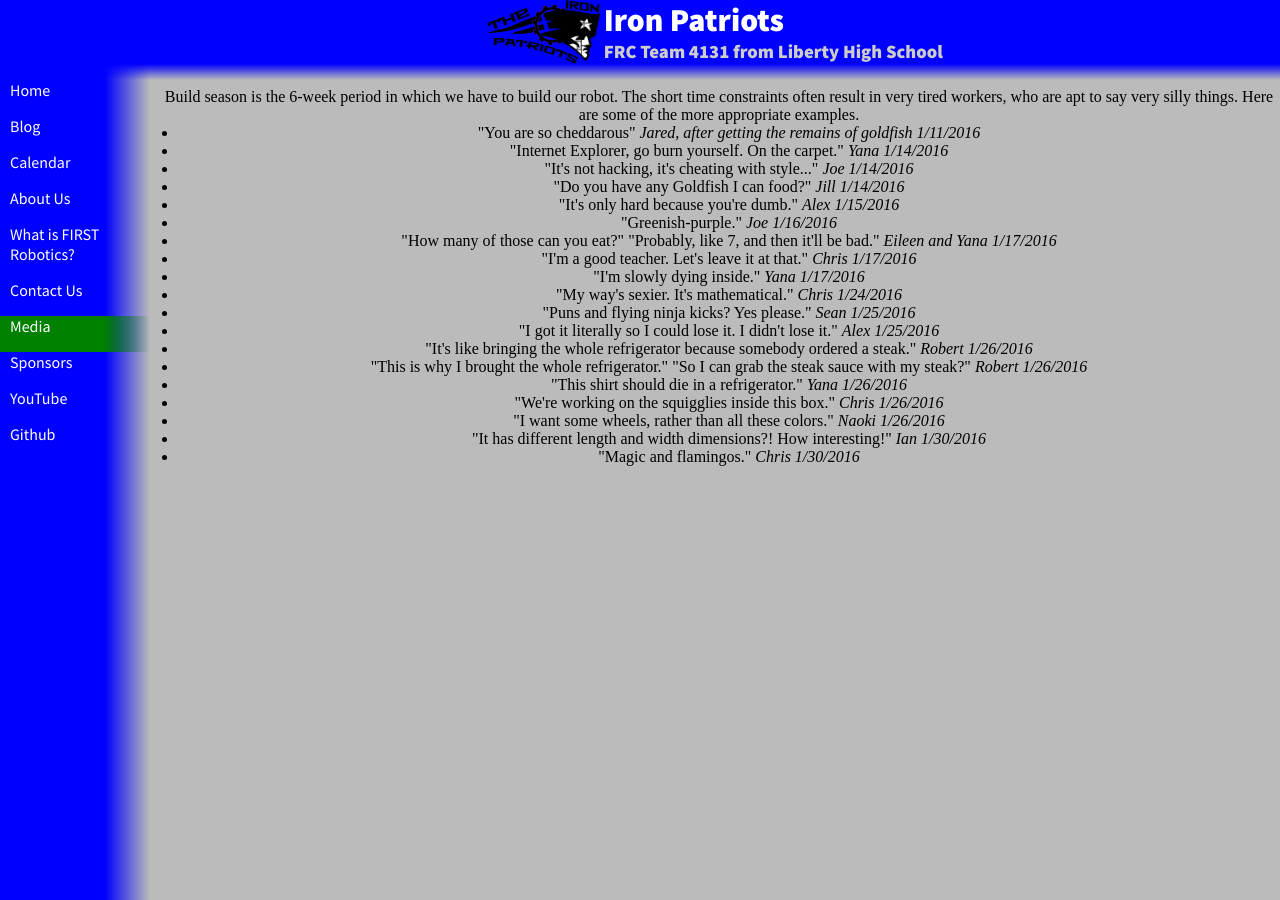
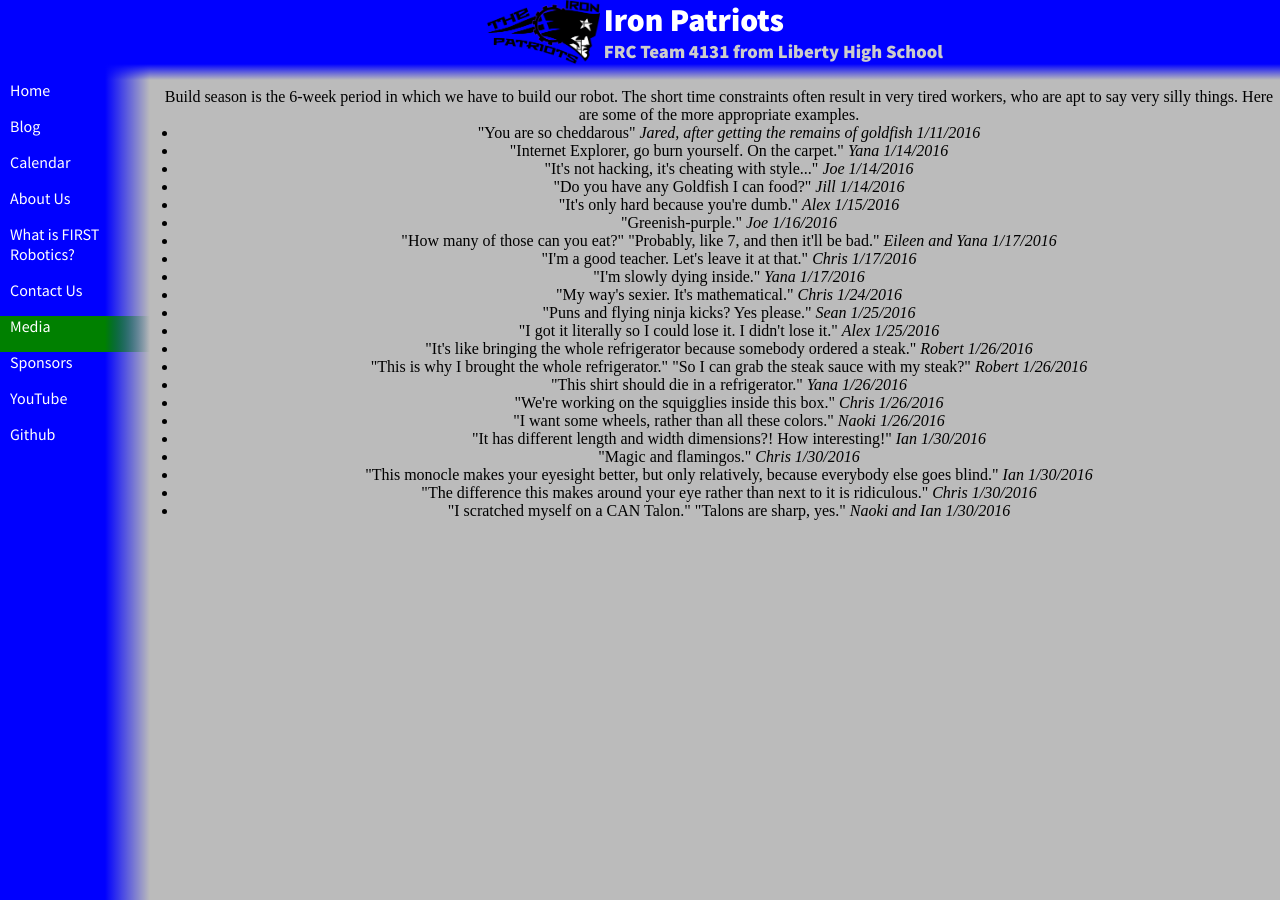
Before and after one commit to katiebugmoon/FRC4131.github.io, a Jekyll site: the page built from media/2016/quotes.html, in a window 1280 px wide. Built offline with Jekyll 4.4.1, drawn with Linux system fonts in a browser that asks for light colours; nearby versions of some CDN libraries.

Commit message:
Update quotes.html

```diff
--- a/media/2016/quotes.html
+++ b/media/2016/quotes.html
@@ -23,5 +23,8 @@ title: Build Season 2016 Quotes
 	<li>"I want some wheels, rather than all these colors." <i>Naoki 1/26/2016</i></li>
 	<li>"It has different length and width dimensions?! How interesting!" <i>Ian 1/30/2016</i></li>
 	<li>"Magic and flamingos." <i>Chris 1/30/2016</i></li>
+	<li>"This monocle makes your eyesight better, but only relatively, because everybody else goes blind." <i>Ian 1/30/2016</i></li>
+	<li>"The difference this makes around your eye rather than next to it is ridiculous." <i>Chris 1/30/2016</i></li>
+	<li>"I scratched myself on a CAN Talon." "Talons are sharp, yes." <i>Naoki and Ian 1/30/2016</i></li>
 </ul>
 <center>
```
